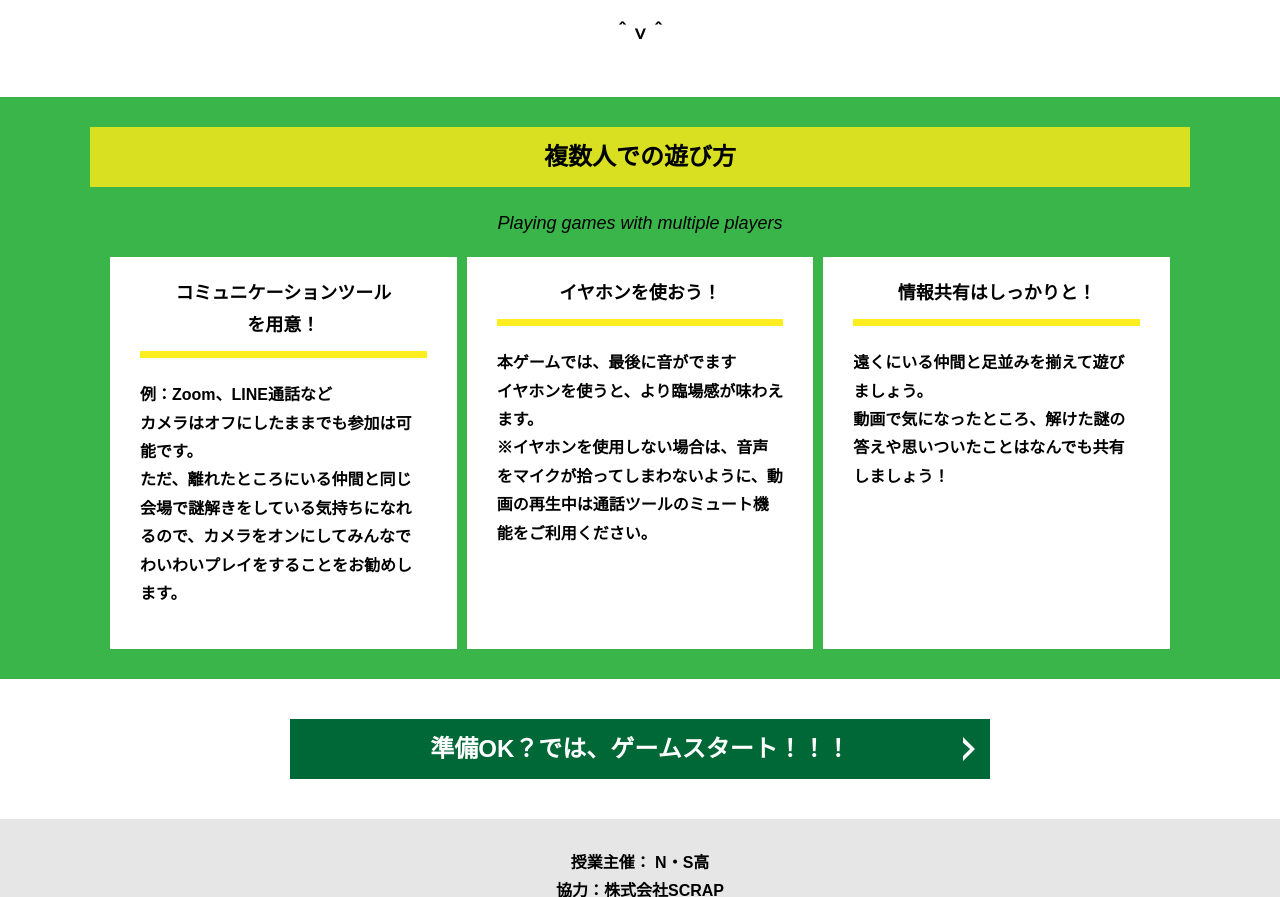
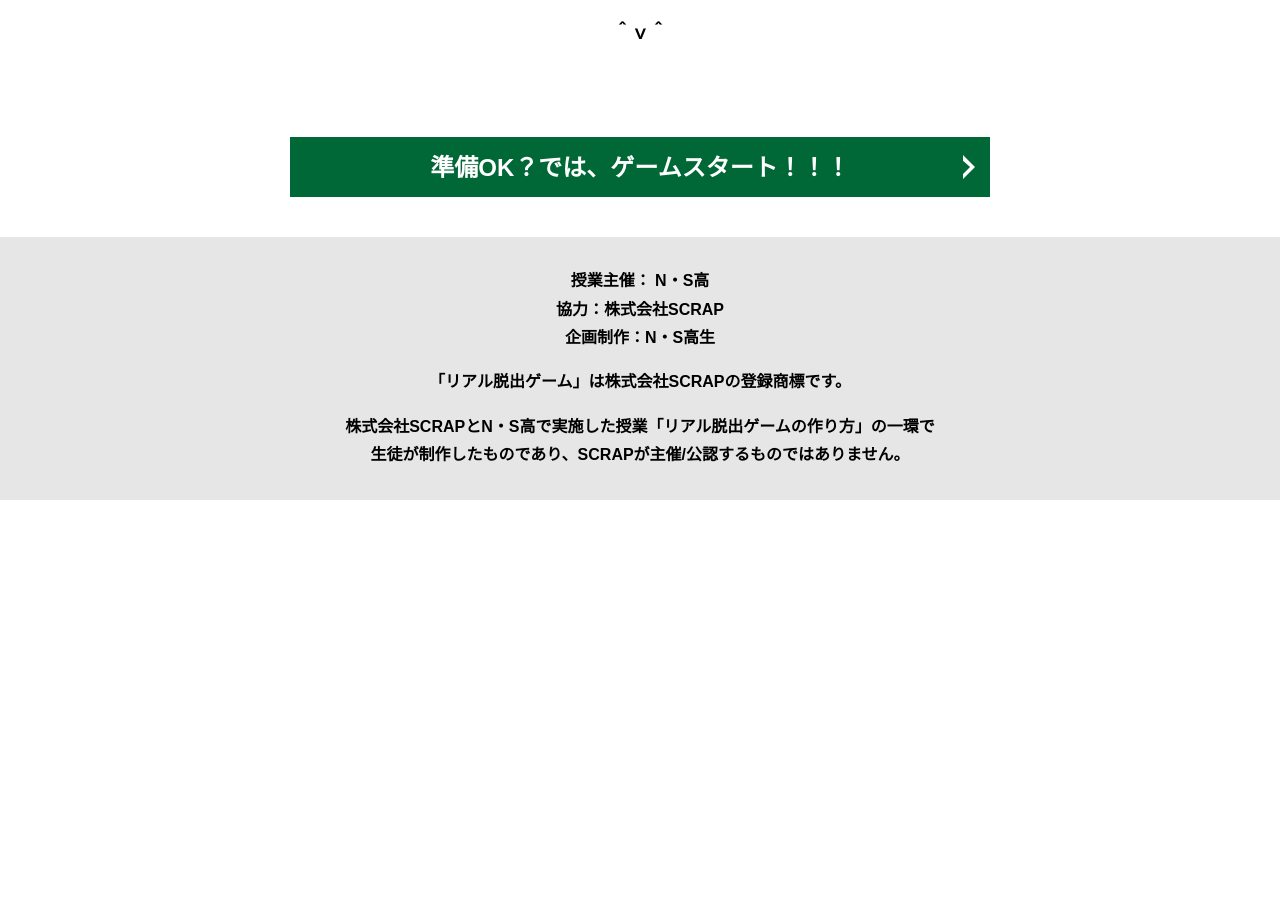
Before and after one commit to rrr-noza/alfa-kobe-R, a plain HTML site: page index.html in a window 1280 px wide. Shown: the part 1054-1951 px from the top of the page. After the commit the page ends 1554 px from the top, so only its background shows below. Drawn offline with Linux system fonts and the light colour scheme.

Commit message:
Update index.html

```diff
--- a/index.html
+++ b/index.html
@@ -46,37 +46,6 @@
         </div>
       </div>
     </section>
-    <section class="section bg-color--keycolor">
-      <div class="container">
-        <h2 class="section-title">複数人での遊び方</h2>
-        <p class="font-eng text-center">Playing games with multiple players</p>
-        <div class="row">
-          <div class="column">
-            <div class="card">
-              <h3 class="card__title">コミュニケーションツール<br>を用意！</h3>
-              <p class="card__content">例：Zoom、LINE通話など<br>
-                カメラはオフにしたままでも参加は可能です。<br>
-                ただ、離れたところにいる仲間と同じ会場で謎解きをしている気持ちになれるので、カメラをオンにしてみんなでわいわいプレイをすることをお勧めします。</p>
-            </div>
-          </div>
-          <div class="column">
-            <div class="card">
-              <h3 class="card__title">イヤホンを使おう！</h3>
-              <p class="card__content">本ゲームでは、最後に音がでます<br>
-                イヤホンを使うと、より臨場感が味わえます。<br>
-                ※イヤホンを使用しない場合は、音声をマイクが拾ってしまわないように、動画の再生中は通話ツールのミュート機能をご利用ください。</p>
-            </div>
-          </div>
-          <div class="column">
-            <div class="card">
-              <h3 class="card__title">情報共有はしっかりと！</h3>
-              <p class="card__content">遠くにいる仲間と足並みを揃えて遊びましょう。<br>
-                動画で気になったところ、解けた謎の答えや思いついたことはなんでも共有しましょう！</p>
-            </div>
-          </div>
-        </div>
-      </div>
-    </section>
     <section class="section">
       <div class="container">
         <a class="btn" href="main.html">準備OK？では、ゲームスタート！！！<svg class="btn__arrow"><use xlink:href="#arrow"></use></svg></a>
```
